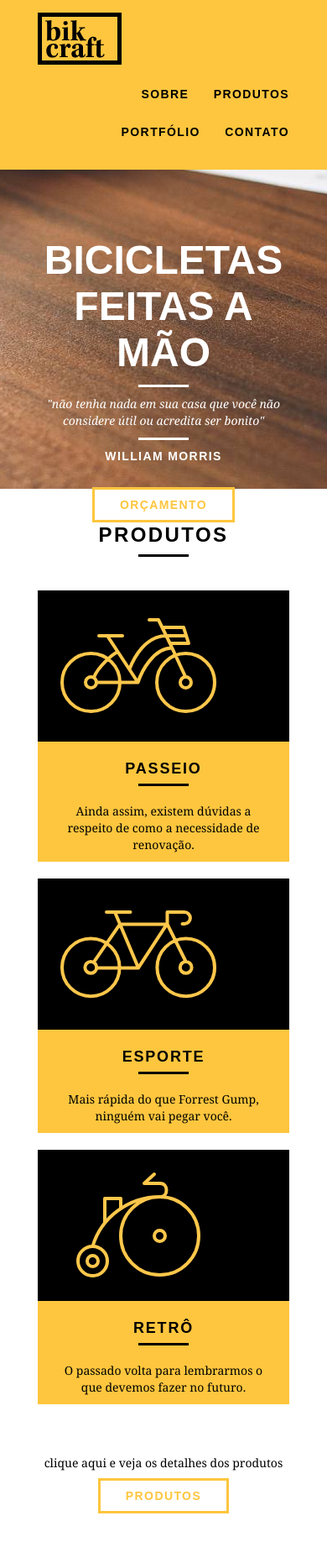
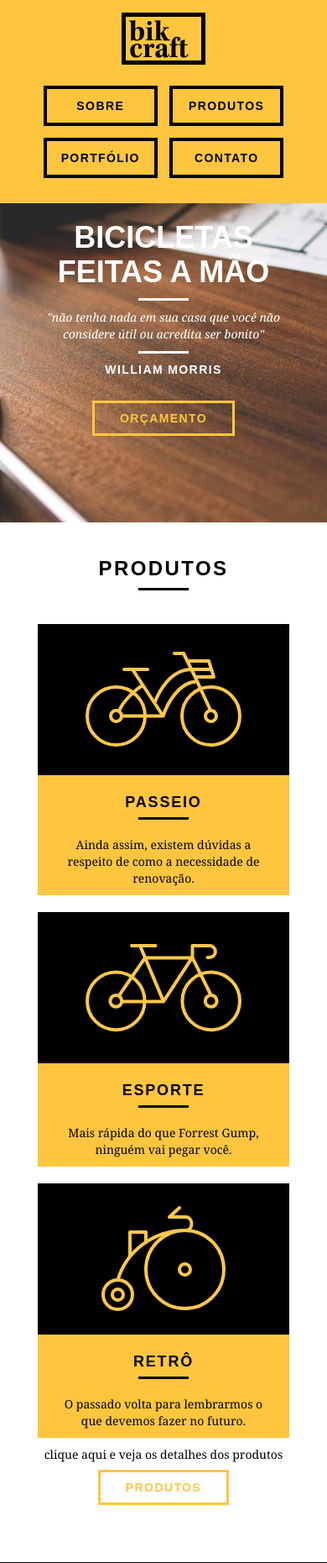
Before and after one commit to lincoolngomes/Bikcraft, a PHP site: page / in a window 390 px wide; the page is wider, and only the part inside the window is pictured. Shown: the top 1861 px of that part at 84% size. Run offline with PHP 8.4, Linux system fonts and the light colour scheme.

Commit message:
add responsive.css

```diff
--- a/contato.html
+++ b/contato.html
@@ -9,6 +9,7 @@
 	<link rel="stylesheet" href="css/grid.css">
 	<link rel="stylesheet" href="css/style.css">
 	<link rel="stylesheet" href="css/contato.css">
+	<link rel="stylesheet" href="css/responsivo.css">
 </head>
 
 <body>
--- /dev/null
+++ b/css/responsivo.css
@@ -0,0 +1,62 @@
+/*  Estilo para tablet */
+
+@media only screen and (min-width: 788px) and (max-width: 979px) {
+  .qualidade::after {
+    right: 66px;
+    left: 68px;
+  }
+}
+
+/*  Estilo para mobile */
+@media only screen and (max-width: 787px) {
+  /* Header */
+
+  .header {
+    position: relative;
+    padding-bottom: 0;
+  }
+
+  .header img {
+    margin: 0 auto 20px auto;
+  }
+
+  .header_menu {
+    text-align: center;
+  }
+
+  .header_menu ul li {
+    margin: 5px;
+  }
+
+  .header_menu ul li a {
+    border: 4px solid black;
+    width: 136px;
+    display: block;
+    float: left;
+  }
+
+  .header_menu ul li a:hover {
+    border-color: white;
+  }
+
+  /* Introdução */
+
+  .introducao h1 {
+    font-size: 36px;
+  }
+
+  .introducao {
+    margin-top: 0;
+    padding-top: 20px;
+    background: url("../img/bg-mobile.jpg") no-repeat center;
+  }
+
+  .qualidade::after {
+    display: none;
+    margin: 0 auto;
+  }
+
+  .call-to-action {
+    margin-top: -50px;
+  }
+}
--- a/css/style.css
+++ b/css/style.css
@@ -188,6 +188,10 @@ h3,
 .produtos_lista li {
   background: #fec63e;
   text-align: center;
+}
+
+.produtos_lista li img {
+  margin: 0 auto;
 }
 
 .produtos_icone {
--- a/index.html
+++ b/index.html
@@ -7,6 +7,8 @@
   <link rel="stylesheet" href="css/reset.css">
   <link rel="stylesheet" href="css/grid.css">
   <link rel="stylesheet" href="css/style.css">
+  <link rel="stylesheet" href="css/responsivo.css">
+
 
   <meta charset="UTF-8">
   <meta http-equiv="X-UA-Compatible" content="IE=edge">
--- a/portfolio.html
+++ b/portfolio.html
@@ -9,6 +9,7 @@
 	<link rel="stylesheet" href="css/grid.css">
 	<link rel="stylesheet" href="css/style.css">
 	<link rel="stylesheet" href="css/portfolio.css">
+	<link rel="stylesheet" href="css/responsivo.css">
 </head>
 
 <body>
--- a/produtos.html
+++ b/produtos.html
@@ -9,6 +9,7 @@
 	<link rel="stylesheet" href="css/grid.css">
 	<link rel="stylesheet" href="css/style.css">
 	<link rel="stylesheet" href="css/produtos.css">
+	<link rel="stylesheet" href="css/responsivo.css">
 </head>
 
 <body>
--- a/sobre.html
+++ b/sobre.html
@@ -9,6 +9,7 @@
 	<link rel="stylesheet" href="css/grid.css">
 	<link rel="stylesheet" href="css/style.css">
 	<link rel="stylesheet" href="css/sobre.css">
+	<link rel="stylesheet" href="css/responsivo.css">
 </head>
 
 <body>
```
